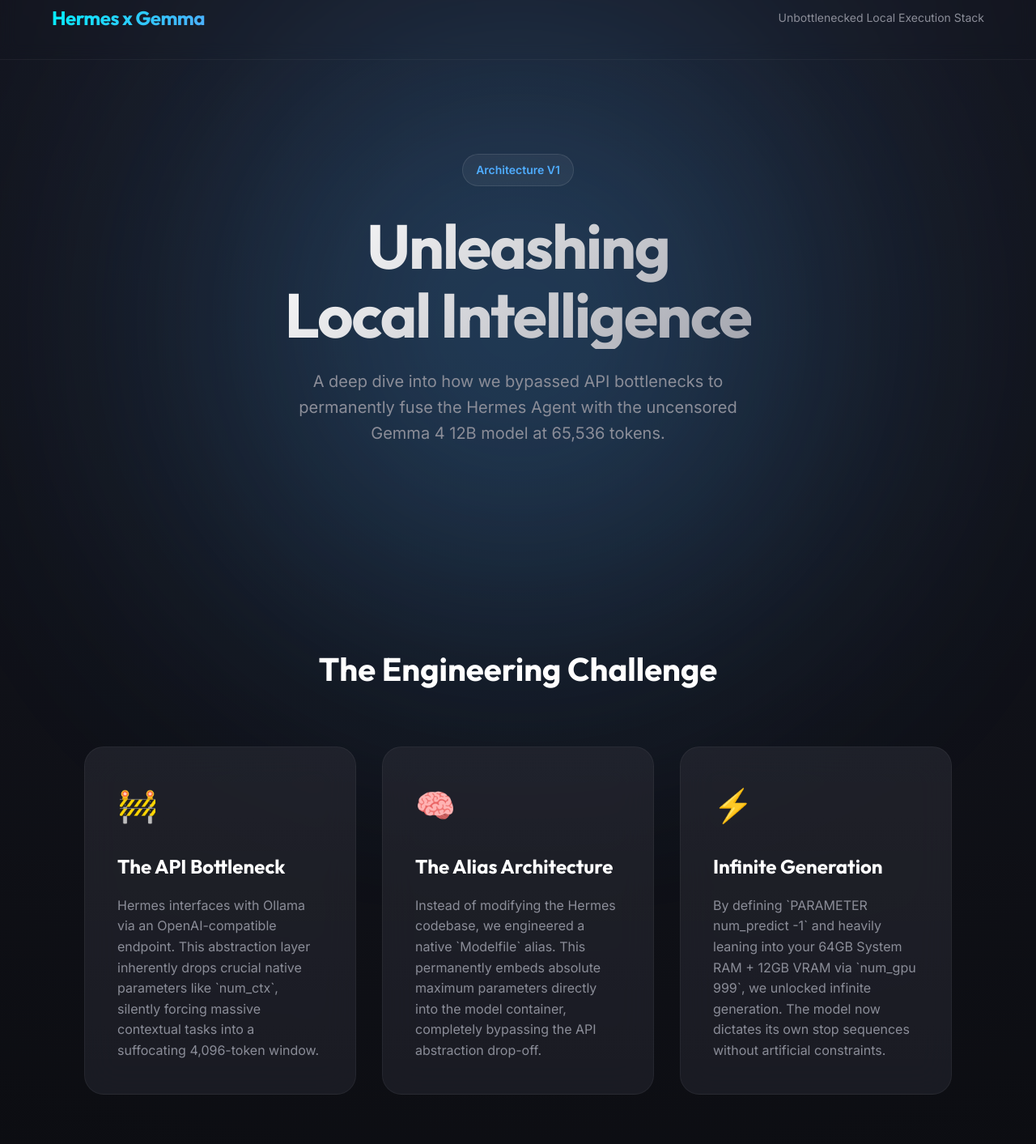
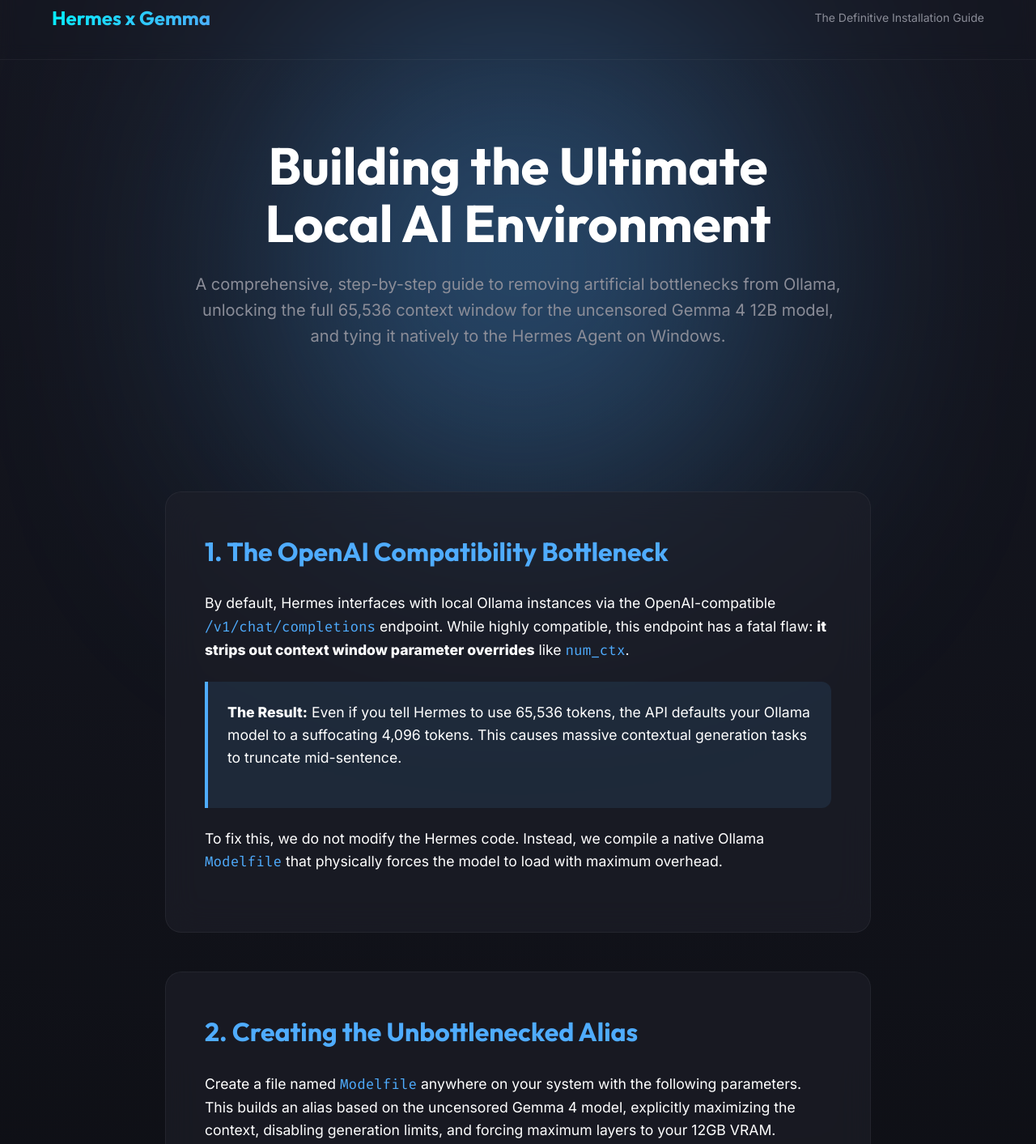
Before and after one commit to AA967-LLM/Local-Hermes-with-gemma-4-build-, a plain HTML site: page index.html in a window 1280 px wide. Shown: the part 29-1442 px from the top of the page at 81% size. Drawn offline with Linux system fonts and the light colour scheme.

Commit message:
Update website content with high-quality tutorial and config snippets

```diff
--- a/index.html
+++ b/index.html
@@ -3,10 +3,10 @@
 <head>
     <meta charset="UTF-8">
     <meta name="viewport" content="width=device-width, initial-scale=1.0">
-    <title>Hermes + Gemma 4 | The Unbottlenecked Stack</title>
+    <title>Hermes + Gemma 4 | The Ultimate Local Stack</title>
     <link rel="preconnect" href="https://fonts.googleapis.com">
     <link rel="preconnect" href="https://fonts.gstatic.com" crossorigin>
-    <link href="https://fonts.googleapis.com/css2?family=Inter:wght@300;400;600;800&family=Outfit:wght@700&display=swap" rel="stylesheet">
+    <link href="https://fonts.googleapis.com/css2?family=Inter:wght@300;400;600;800&family=Outfit:wght@700&family=Fira+Code:wght@400;500&display=swap" rel="stylesheet">
     <style>
         :root {
             --bg-color: #0b0c10;
@@ -19,11 +19,7 @@
             --card-gradient: linear-gradient(180deg, rgba(255,255,255,0.03) 0%, rgba(255,255,255,0.01) 100%);
         }
 
-        * {
-            margin: 0;
-            padding: 0;
-            box-sizing: border-box;
-        }
+        * { margin: 0; padding: 0; box-sizing: border-box; }
 
         body {
             font-family: 'Inter', sans-serif;
@@ -34,291 +30,129 @@
             background-image: radial-gradient(circle at 50% -20%, #1a1c29 0%, var(--bg-color) 70%);
         }
 
-        /* Nav */
         header {
-            display: flex;
-            justify-content: space-between;
-            align-items: center;
-            padding: 2rem 5%;
-            backdrop-filter: blur(10px);
-            border-bottom: 1px solid var(--border-color);
-            position: sticky;
-            top: 0;
-            z-index: 100;
+            display: flex; justify-content: space-between; align-items: center;
+            padding: 2rem 5%; backdrop-filter: blur(10px);
+            border-bottom: 1px solid var(--border-color); position: sticky; top: 0; z-index: 100;
         }
 
         .logo {
-            font-family: 'Outfit', sans-serif;
-            font-size: 1.5rem;
-            font-weight: 700;
-            background: var(--accent-gradient);
-            -webkit-background-clip: text;
-            -webkit-text-fill-color: transparent;
-            letter-spacing: -0.5px;
+            font-family: 'Outfit', sans-serif; font-size: 1.5rem; font-weight: 700;
+            background: var(--accent-gradient); -webkit-background-clip: text; -webkit-text-fill-color: transparent;
         }
 
-        /* Hero */
         .hero {
-            min-height: 80vh;
-            display: flex;
-            flex-direction: column;
-            justify-content: center;
-            align-items: center;
-            text-align: center;
-            padding: 0 2rem;
-            position: relative;
+            padding: 6rem 2rem; text-align: center; position: relative;
         }
 
         .hero::before {
-            content: '';
-            position: absolute;
-            width: 600px;
-            height: 600px;
-            background: var(--accent-glow);
-            filter: blur(150px);
-            border-radius: 50%;
-            z-index: -1;
-            top: 50%;
-            left: 50%;
-            transform: translate(-50%, -50%);
-            animation: pulse 6s infinite alternate ease-in-out;
+            content: ''; position: absolute; width: 600px; height: 600px;
+            background: var(--accent-glow); filter: blur(150px); border-radius: 50%;
+            z-index: -1; top: 50%; left: 50%; transform: translate(-50%, -50%);
         }
 
-        @keyframes pulse {
-            0% { transform: translate(-50%, -50%) scale(1); opacity: 0.5; }
-            100% { transform: translate(-50%, -50%) scale(1.2); opacity: 0.8; }
+        h1 { font-family: 'Outfit', sans-serif; font-size: clamp(2.5rem, 5vw, 5rem); line-height: 1.1; margin-bottom: 1.5rem; }
+        .hero p { font-size: 1.25rem; color: var(--text-muted); max-width: 800px; margin: 0 auto 3rem; }
+
+        .container { max-width: 1000px; margin: 0 auto; padding: 2rem 5%; }
+
+        .content-block {
+            background: var(--surface-color); border: 1px solid var(--border-color);
+            border-radius: 20px; padding: 3rem; margin-bottom: 3rem;
+            backdrop-filter: blur(20px);
         }
 
-        .badge {
-            background: rgba(255, 255, 255, 0.05);
-            border: 1px solid rgba(255, 255, 255, 0.1);
-            padding: 0.5rem 1rem;
-            border-radius: 20px;
-            font-size: 0.875rem;
-            font-weight: 600;
-            margin-bottom: 2rem;
-            color: #4facfe;
-            animation: slideDown 0.8s ease-out;
+        .content-block h2 { font-family: 'Outfit', sans-serif; font-size: 2rem; margin-bottom: 1.5rem; color: #4facfe; }
+        .content-block p { margin-bottom: 1.5rem; font-size: 1.1rem; }
+
+        pre {
+            background: #000; border: 1px solid rgba(255,255,255,0.1); border-radius: 12px;
+            padding: 1.5rem; overflow-x: auto; margin-bottom: 1.5rem;
+            font-family: 'Fira Code', monospace; font-size: 0.95rem; color: #a3a5ae;
+        }
+        code { font-family: 'Fira Code', monospace; color: #4facfe; }
+
+        .highlight-box {
+            background: rgba(79, 172, 254, 0.1); border-left: 4px solid #4facfe;
+            padding: 1.5rem; border-radius: 0 12px 12px 0; margin-bottom: 1.5rem;
         }
 
-        h1 {
-            font-family: 'Outfit', sans-serif;
-            font-size: clamp(3rem, 6vw, 6rem);
-            line-height: 1.1;
-            letter-spacing: -2px;
-            margin-bottom: 1.5rem;
-            animation: fadeUp 1s ease-out;
-        }
-
-        .gradient-text {
-            background: linear-gradient(135deg, #ffffff 0%, #a3a5ae 100%);
-            -webkit-background-clip: text;
-            -webkit-text-fill-color: transparent;
-        }
-
-        .hero p {
-            font-size: 1.25rem;
-            color: var(--text-muted);
-            max-width: 600px;
-            margin-bottom: 3rem;
-            animation: fadeUp 1.2s ease-out;
-        }
-
-        /* Architecture Grid */
-        .architecture {
-            padding: 5rem 5%;
-            max-width: 1200px;
-            margin: 0 auto;
-        }
-
-        .section-title {
-            text-align: center;
-            font-family: 'Outfit', sans-serif;
-            font-size: 2.5rem;
-            margin-bottom: 4rem;
-        }
-
-        .grid {
-            display: grid;
-            grid-template-columns: repeat(auto-fit, minmax(300px, 1fr));
-            gap: 2rem;
-        }
-
-        .card {
-            background: var(--surface-color);
-            background-image: var(--card-gradient);
-            border: 1px solid var(--border-color);
-            border-radius: 24px;
-            padding: 2.5rem;
-            backdrop-filter: blur(20px);
-            transition: transform 0.3s ease, box-shadow 0.3s ease, border-color 0.3s ease;
-            position: relative;
-            overflow: hidden;
-        }
-
-        .card::before {
-            content: '';
-            position: absolute;
-            top: 0;
-            left: 0;
-            width: 100%;
-            height: 2px;
-            background: var(--accent-gradient);
-            opacity: 0;
-            transition: opacity 0.3s ease;
-        }
-
-        .card:hover {
-            transform: translateY(-10px);
-            box-shadow: 0 20px 40px rgba(0,0,0,0.4);
-            border-color: rgba(255,255,255,0.1);
-        }
-
-        .card:hover::before {
-            opacity: 1;
-        }
-
-        .card-icon {
-            font-size: 2.5rem;
-            margin-bottom: 1.5rem;
-        }
-
-        .card h3 {
-            font-family: 'Outfit', sans-serif;
-            font-size: 1.5rem;
-            margin-bottom: 1rem;
-        }
-
-        .card p {
-            color: var(--text-muted);
-            font-size: 1rem;
-        }
-
-        /* Flow Diagram */
-        .flow-section {
-            background: rgba(0,0,0,0.3);
-            border-top: 1px solid var(--border-color);
-            border-bottom: 1px solid var(--border-color);
-            padding: 6rem 5%;
-            text-align: center;
-        }
-
-        .flow-container {
-            display: flex;
-            flex-direction: column;
-            align-items: center;
-            gap: 2rem;
-            margin-top: 3rem;
-        }
-
-        .flow-node {
-            background: var(--surface-color);
-            border: 1px solid var(--border-color);
-            padding: 1.5rem 3rem;
-            border-radius: 12px;
-            font-weight: 600;
-            font-family: 'Outfit', sans-serif;
-            position: relative;
-        }
-
-        .flow-node.highlight {
-            border-color: #4facfe;
-            box-shadow: 0 0 20px rgba(79, 172, 254, 0.2);
-        }
-
-        .flow-arrow {
-            width: 2px;
-            height: 40px;
-            background: var(--accent-gradient);
-        }
-
-        /* Animations */
-        @keyframes fadeUp {
-            from { opacity: 0; transform: translateY(30px); }
-            to { opacity: 1; transform: translateY(0); }
-        }
-
-        @keyframes slideDown {
-            from { opacity: 0; transform: translateY(-20px); }
-            to { opacity: 1; transform: translateY(0); }
-        }
-
-        /* Footer */
-        footer {
-            text-align: center;
-            padding: 3rem;
-            color: var(--text-muted);
-            border-top: 1px solid var(--border-color);
-            font-size: 0.875rem;
-        }
+        footer { text-align: center; padding: 3rem; color: var(--text-muted); border-top: 1px solid var(--border-color); }
     </style>
 </head>
 <body>
 
     <header>
         <div class="logo">Hermes x Gemma</div>
-        <div style="font-size: 0.875rem; color: var(--text-muted);">Unbottlenecked Local Execution Stack</div>
+        <div style="font-size: 0.875rem; color: var(--text-muted);">The Definitive Installation Guide</div>
     </header>
 
     <section class="hero">
-        <div class="badge">Architecture V1</div>
-        <h1 class="gradient-text">Unleashing<br>Local Intelligence</h1>
-        <p>A deep dive into how we bypassed API bottlenecks to permanently fuse the Hermes Agent with the uncensored Gemma 4 12B model at 65,536 tokens.</p>
+        <h1>Building the Ultimate<br>Local AI Environment</h1>
+        <p>A comprehensive, step-by-step guide to removing artificial bottlenecks from Ollama, unlocking the full 65,536 context window for the uncensored Gemma 4 12B model, and tying it natively to the Hermes Agent on Windows.</p>
     </section>
 
-    <section class="architecture">
-        <h2 class="section-title">The Engineering Challenge</h2>
-        <div class="grid">
-            <div class="card">
-                <div class="card-icon">🚧</div>
-                <h3>The API Bottleneck</h3>
-                <p>Hermes interfaces with Ollama via an OpenAI-compatible endpoint. This abstraction layer inherently drops crucial native parameters like `num_ctx`, silently forcing massive contextual tasks into a suffocating 4,096-token window.</p>
+    <div class="container">
+
+        <div class="content-block">
+            <h2>1. The OpenAI Compatibility Bottleneck</h2>
+            <p>By default, Hermes interfaces with local Ollama instances via the OpenAI-compatible <code>/v1/chat/completions</code> endpoint. While highly compatible, this endpoint has a fatal flaw: <strong>it strips out context window parameter overrides</strong> like <code>num_ctx</code>.</p>
+            <div class="highlight-box">
+                <p><strong>The Result:</strong> Even if you tell Hermes to use 65,536 tokens, the API defaults your Ollama model to a suffocating 4,096 tokens. This causes massive contextual generation tasks to truncate mid-sentence.</p>
             </div>
-            <div class="card">
-                <div class="card-icon">🧠</div>
-                <h3>The Alias Architecture</h3>
-                <p>Instead of modifying the Hermes codebase, we engineered a native `Modelfile` alias. This permanently embeds absolute maximum parameters directly into the model container, completely bypassing the API abstraction drop-off.</p>
-            </div>
-            <div class="card">
-                <div class="card-icon">⚡</div>
-                <h3>Infinite Generation</h3>
-                <p>By defining `PARAMETER num_predict -1` and heavily leaning into your 64GB System RAM + 12GB VRAM via `num_gpu 999`, we unlocked infinite generation. The model now dictates its own stop sequences without artificial constraints.</p>
-            </div>
+            <p>To fix this, we do not modify the Hermes code. Instead, we compile a native Ollama <code>Modelfile</code> that physically forces the model to load with maximum overhead.</p>
         </div>
-    </section>
 
-    <section class="flow-section">
-        <h2 class="section-title">The Data Pipeline</h2>
-        <p style="color: var(--text-muted); max-width: 600px; margin: 0 auto;">How your queries traverse the local stack seamlessly without losing context overhead.</p>
+        <div class="content-block">
+            <h2>2. Creating the Unbottlenecked Alias</h2>
+            <p>Create a file named <code>Modelfile</code> anywhere on your system with the following parameters. This builds an alias based on the uncensored Gemma 4 model, explicitly maximizing the context, disabling generation limits, and forcing maximum layers to your 12GB VRAM.</p>
 
-        <div class="flow-container">
-            <div class="flow-node">Hermes Agent / Windows Desktop App</div>
-            <div class="flow-arrow"></div>
-            <div class="flow-node">OpenAI-Compatible Endpoint (/v1/chat/completions)</div>
-            <div class="flow-arrow"></div>
-            <div class="flow-node highlight">hermes-gemma-4-12b (Unbottlenecked Alias)</div>
-            <div class="flow-arrow"></div>
-            <div class="flow-node">Local Hardware Execution (VRAM -> System RAM Spillover)</div>
+            <pre>FROM igorls/gemma-4-12B-it-heretic-GGUF:latest
+
+# Force 65k context window natively
+PARAMETER num_ctx 65536
+
+# -1 disables artificial generation stopping limits
+PARAMETER num_predict -1
+
+# Force maximum layers to GPU (overflows safely to System RAM)
+PARAMETER num_gpu 999</pre>
+
+            <p>Once saved, open your terminal and build the model alias:</p>
+            <pre>ollama create hermes-gemma-4-12b -f ./Modelfile</pre>
         </div>
-    </section>
+
+        <div class="content-block">
+            <h2>3. Tying Hermes to the Hip</h2>
+            <p>Now that the unbottlenecked model exists, we must instruct both the Hermes CLI and the Windows Desktop App to use it. Open your Hermes configuration file located at <code>%LOCALAPPDATA%\hermes\config.yaml</code>.</p>
+
+            <p>Find the primary model section and update it:</p>
+            <pre>model:
+  default: hermes-gemma-4-12b
+  provider: ollama
+  base_url: http://localhost:11434/v1
+  api_key: sk-a918f76395b0429780000a6e70901d88
+  ollama_num_ctx: 65536
+  context_length: 65536
+  max_tokens: 8192</pre>
+
+            <p>Crucially, ensure you also update the background sub-agent delegation so that Hermes doesn't fall back to a deleted model when spawning workers:</p>
+            <pre>delegation:
+  model: hermes-gemma-4-12b
+  provider: ollama
+  base_url: http://localhost:11434/v1</pre>
+        </div>
+
+        <div class="content-block">
+            <h2>4. Resulting Performance</h2>
+            <p>With 64GB of System RAM and 12GB of VRAM, this configuration allows the Gemma-4 model's KV Cache to comfortably spill over into system memory without crashing. Hermes can now process massive codebase audits, execute long-running CLI tasks, and generate multi-thousand word responses in a single seamless pipeline.</p>
+        </div>
+
+    </div>
 
     <footer>
-        <p>Built for the Antigravity Stack. Executed locally.</p>
+        <p>Built for the Antigravity Stack. Completely uncensored. Executed locally.</p>
     </footer>
 
-    <script>
-        // Subtle entrance observer for cards
-        const observer = new IntersectionObserver((entries) => {
-            entries.forEach((entry, index) => {
-                if (entry.isIntersecting) {
-                    entry.target.style.animation = `fadeUp 0.6s ease-out ${index * 0.1}s forwards`;
-                    entry.target.style.opacity = '0';
-                    observer.unobserve(entry.target);
-                }
-            });
-        }, { threshold: 0.1 });
-
-        document.querySelectorAll('.card').forEach(card => observer.observe(card));
-    </script>
 </body>
 </html>
```
